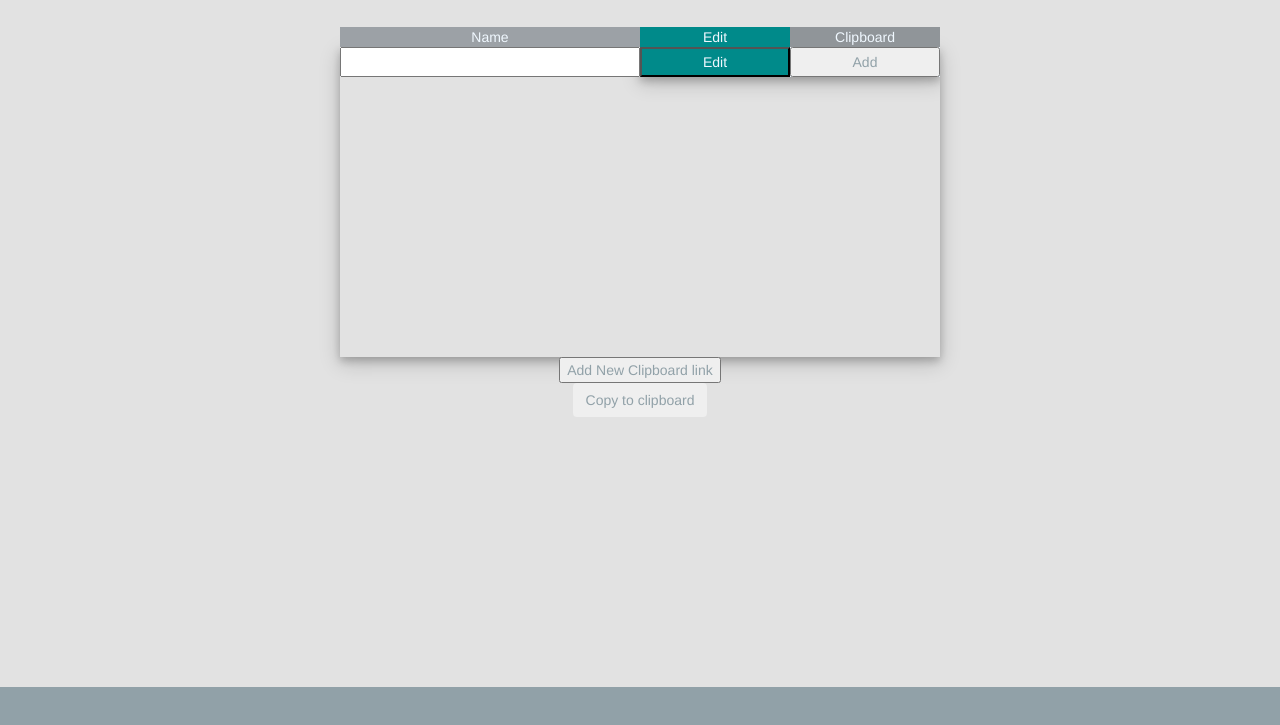
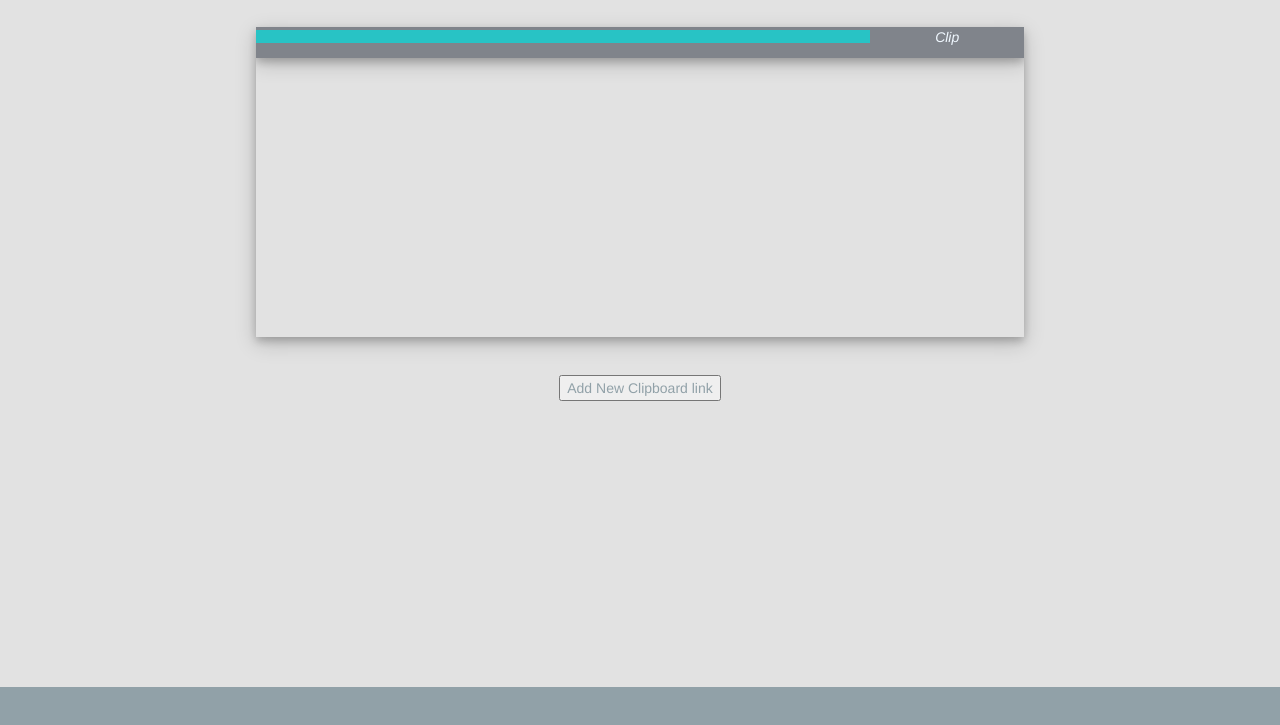
Before and after one commit to tjabejohannes/ClipPost, a plain HTML site: page front/index.html in a window 1280 px wide. Both pictures are taken after a click on the button "Add New Clipboard link". Shown: the part 63-788 px from the top of the page. Drawn offline with nearby package versions, Linux system fonts and the light colour scheme.

Commit message:
Making some changes to the front end

```diff
--- a/Middle/Middle.js
+++ b/Middle/Middle.js
@@ -5,10 +5,28 @@
 
 function addNewClipboardlink() {
     console.log("hallo");
-    $('#Column').append('<div class="Box"><div class="RightColumn"><button class="edit">Edit</button><div class="addtoclipboard" id="addtoclipboardButton"><button class="add">Add</button></div></div><input id="nameinput"> </div></div>');
+    $('#Column').append('<div class ="box"><input id="nameinput" class="inputstyle"><button class="btn" data-clipboard-target="#nameinput">Clip </button> </div>');
 };
 
 $( document ).ready(function() {
-    new Clipboard('.btn');
+    var clipboard = new Clipboard('.btn');
+
+    clipboard.on('success', function(e) {
+        console.info('Action:', e.action);
+        console.info('Text:', e.text);
+        console.info('Trigger:', e.trigger);
+
+        e.clearSelection();
+    });
+
+    clipboard.on('error', function(e) {
+        console.error('Action:', e.action);
+        console.error('Trigger:', e.trigger);
+    });
     console.log( "ready!" );
 });
+
+
+
+
+//<div class="Box"><div class="RightColumn"><button class="edit">Edit</button><div class="addtoclipboard" id="addtoclipboardButton"><button class="add">Add</button></div></div><input id="nameinput"> </div></div>
--- a/front/index.html
+++ b/front/index.html
@@ -15,15 +15,6 @@
 <h1>ClipRun!</h1>
 <br />
 <div id="MainWindow">
-    <div id="CoulombHeader">
-        <div id="RightColumnHeader">
-            Edit
-            <div id="addtoclipboardHeader">
-                Clipboard
-            </div>
-        </div>
-        <div id="LeftColumnHeader">Name</div>
-    </div>
     <div id="Column">
     </div>
 </div>
@@ -34,9 +25,6 @@
     <button onclick="addNewClipboardlink()">Add New Clipboard link</button>
 </div>
 
-<button class="btn" data-clipboard-text="TOR ODINSON Son of Durin son of Thorin son of Nain son of Grór son of Dáin I and so forth.....">
-    Copy to clipboard
-</button>
 <!--
 <div class="divbox">
     Electron fikser "nodemon" funsjonen automatisk.<br />
--- a/front/style.css
+++ b/front/style.css
@@ -12,95 +12,39 @@ body {
     margin:auto;
 }*/
 
+
 #mainwindow{
     width: 100%;
+    height: 80%;
 }
 
 #Column{
     overflow-y: scroll;
     height: 310px;
     width: 100%;
+    margin-bottom: 5%;
     box-shadow: 0 4px 8px 0 rgba(0,0,0,0.2), 0 6px 20px 0 rgba(0,0,0,0.19);
 }
 
-::-webkit-scrollbar {
-    width: 0px;  /* remove scrollbar space */
-    background: transparent;  /* optional: just make scrollbar invisible */
-}
 
-#CoulombHeader{
-    width: 100%;
-    height: 5%;
-    background-color: #80848b;
-    text-align: center;
+
+.inputstyle{
+    background-color: rgba(0, 224, 224, 0.69);
+    width: 80%;
+    height: 160%;
+    border: none;
     color: aliceblue;
 }
 
-#LeftColumnHeader{
-    background-color: #9ca1a6;
-    float: left;
-    width: 50%;
-    height: 100%;
+
+
+.box{
+    width: 100%;
+    height: 10%;
+    background-color: #80848b;
+    box-shadow: 0 4px 8px 0 rgba(0,0,0,0.2), 0 6px 20px 0 rgba(0,0,0,0.19);
+    padding-bottom: 3%;
 }
-
-#RightColumnHeader{
-    background-color: #008a8a;
-    float: right;
-    width: 50%;
-    height: 100%;
-
-}
-#addtoclipboardHeader{
-    float: right;
-    background-color: #909599;
-    width: 50%;
-    height: 100%;
-}
-
-.add{
-    width: 100%;
-    height: 100%;
-}
-
-.edit{
-    width: 50%;
-    height: 100%;
-    background-color: #008a8a;
-    color: aliceblue;
-}
-
-div.LeftColumn{
-    background-color: aliceblue;
-    float: left;
-    width: 50%;
-    height: 30px;
-    box-shadow: 0 4px 8px 0 rgba(0,0,0,0.2), 0 6px 20px 0 rgba(0,0,0,0.19);
-}
-#nameinput{
-  width: 50%;
-  height: 30px;
-}
-
-div.RightColumn{
-    background-color: aqua;
-    float: right;
-    width: 50%;
-    height: 30px;
-    box-shadow: 0 4px 8px 0 rgba(0,0,0,0.2), 0 6px 20px 0 rgba(0,0,0,0.19);
-}
-
-div.box{
-    width: 100%;
-    height: 70px;
-}
-
-div.addtoclipboard{
-    float: right;
-    background-color: aliceblue;
-    width: 50%;
-    height: 100%;
-}
-
 
 
 footer {
@@ -112,11 +56,214 @@ footer {
 }
 
 
-@media screen and (min-width: 600px) {
+@media screen and (min-aspect-ratio: 2/3) {
 
     #MainWindow{
-        width: 600px;
+        width: 60%;
         margin-left: auto;
         margin-right: auto;
     }
 }
+
+
+::-webkit-scrollbar {
+    width: 0px;  /* remove scrollbar space */
+    background: transparent;  /* optional: just make scrollbar invisible */
+}
+
+
+
+.btn{
+    align-content: unset;
+    align-items: unset;
+    align-self: unset;
+    animation: unset;
+    appearance: unset;
+    backface-visibility: unset;
+    background-blend-mode: unset;
+    background: unset;
+    binding: unset;
+    block-size: unset;
+    border-block-end: unset;
+    border-block-start: unset;
+    border-collapse: unset;
+    border-inline-end: unset;
+    border-inline-start: unset;
+    border-radius: unset;
+    border-spacing: unset;
+    border: unset;
+    bottom: unset;
+    box-align: unset;
+    box-decoration-break: unset;
+    box-direction: unset;
+    box-flex: unset;
+    box-ordinal-group: unset;
+    box-orient: unset;
+    box-pack: unset;
+    box-shadow: unset;
+    box-sizing: unset;
+    caption-side: unset;
+    clear: unset;
+    clip-path: unset;
+    clip-rule: unset;
+    clip: unset;
+    color-adjust: unset;
+    color-interpolation-filters: unset;
+    color-interpolation: unset;
+    color: aliceblue;
+    column-fill: unset;
+    column-gap: unset;
+    column-rule: unset;
+    columns: unset;
+    content: unset;
+    control-character-visibility: unset;
+    counter-increment: unset;
+    counter-reset: unset;
+    cursor: unset;
+    display: unset;
+    dominant-baseline: unset;
+    empty-cells: unset;
+    fill-opacity: unset;
+    fill-rule: unset;
+    fill: unset;
+    filter: unset;
+    flex-flow: unset;
+    flex: unset;
+    float-edge: unset;
+    float: unset;
+    flood-color: unset;
+    flood-opacity: unset;
+    font-family: unset;
+    font-feature-settings: unset;
+    font-kerning: unset;
+    font-language-override: unset;
+    font-size-adjust: unset;
+    font-size: unset;
+    font-stretch: unset;
+    font-style: oblique;
+    font-synthesis: unset;
+    font-variant: unset;
+    font-weight: unset;
+    font: ;
+    force-broken-image-icon: unset;
+    height: unset;
+    hyphens: unset;
+    image-orientation: unset;
+    image-region: unset;
+    image-rendering: unset;
+    ime-mode: unset;
+    inline-size: unset;
+    isolation: unset;
+    justify-content: unset;
+    justify-items: unset;
+    justify-self: unset;
+    left: unset;
+    letter-spacing: unset;
+    lighting-color: unset;
+    line-height: unset;
+    list-style: unset;
+    margin-block-end: unset;
+    margin-block-start: unset;
+    margin-inline-end: unset;
+    margin-inline-start: unset;
+    margin: unset;
+    marker-offset: unset;
+    marker: unset;
+    mask-type: unset;
+    mask: unset;
+    max-block-size: unset;
+    max-height: unset;
+    max-inline-size: unset;
+    max-width: unset;
+    min-block-size: unset;
+    min-height: unset;
+    min-inline-size: unset;
+    min-width: unset;
+    mix-blend-mode: unset;
+    object-fit: unset;
+    object-position: unset;
+    offset-block-end: unset;
+    offset-block-start: unset;
+    offset-inline-end: unset;
+    offset-inline-start: unset;
+    opacity: unset;
+    order: unset;
+    orient: unset;
+    outline-offset: unset;
+    outline-radius: unset;
+    outline: unset;
+    overflow: unset;
+    padding-block-end: unset;
+    padding-block-start: unset;
+    padding-inline-end: unset;
+    padding-inline-start: unset;
+    padding: unset;
+    page-break-after: unset;
+    page-break-before: unset;
+    page-break-inside: unset;
+    paint-order: unset;
+    perspective-origin: unset;
+    perspective: unset;
+    pointer-events: unset;
+    position: unset;
+    quotes: unset;
+    resize: unset;
+    right: unset;
+    ruby-align: unset;
+    ruby-position: unset;
+    scroll-behavior: unset;
+    scroll-snap-coordinate: unset;
+    scroll-snap-destination: unset;
+    scroll-snap-points-x: unset;
+    scroll-snap-points-y: unset;
+    scroll-snap-type: unset;
+    shape-rendering: unset;
+    stack-sizing: unset;
+    stop-color: unset;
+    stop-opacity: unset;
+    stroke-dasharray: unset;
+    stroke-dashoffset: unset;
+    stroke-linecap: unset;
+    stroke-linejoin: unset;
+    stroke-miterlimit: unset;
+    stroke-opacity: unset;
+    stroke-width: unset;
+    stroke: unset;
+    tab-size: unset;
+    table-layout: unset;
+    text-align-last: unset;
+    text-align: unset;
+    text-anchor: unset;
+    text-combine-upright: unset;
+    text-decoration: unset;
+    text-emphasis-position: unset;
+    text-emphasis: unset;
+    text-indent: unset;
+    text-orientation: unset;
+    text-overflow: unset;
+    text-rendering: unset;
+    text-shadow: unset;
+    text-size-adjust: unset;
+    text-transform: unset;
+    top: unset;
+    transform-origin: unset;
+    transform-style: unset;
+    transform: unset;
+    transition: unset;
+    user-focus: unset;
+    user-input: unset;
+    user-modify: unset;
+    user-select: unset;
+    vector-effect: unset;
+    vertical-align: unset;
+    visibility: unset;
+    white-space: unset;
+    width: 20%;
+    will-change: unset;
+    window-dragging: unset;
+    word-break: unset;
+    word-spacing: unset;
+    word-wrap: unset;
+    writing-mode: unset;
+    z-index: unset;
+}
```
Also changed, not shown: README.md.
